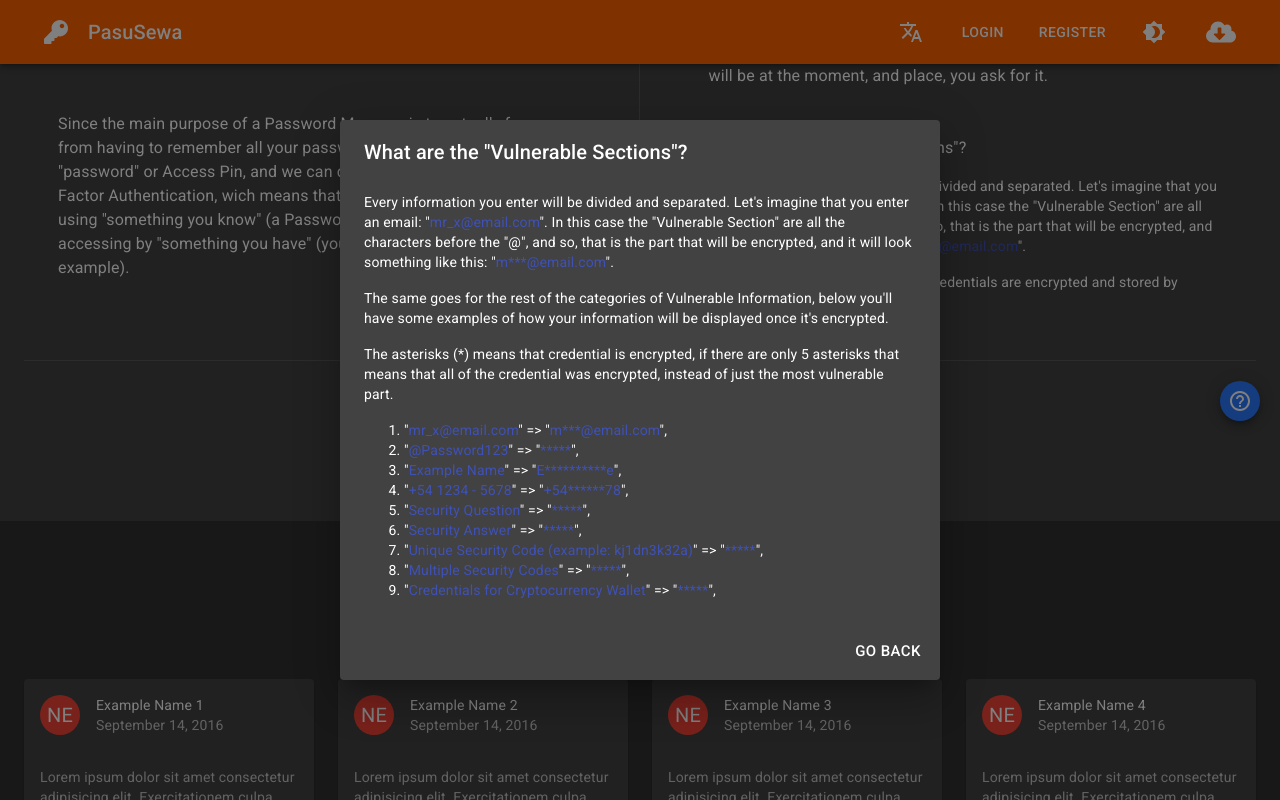
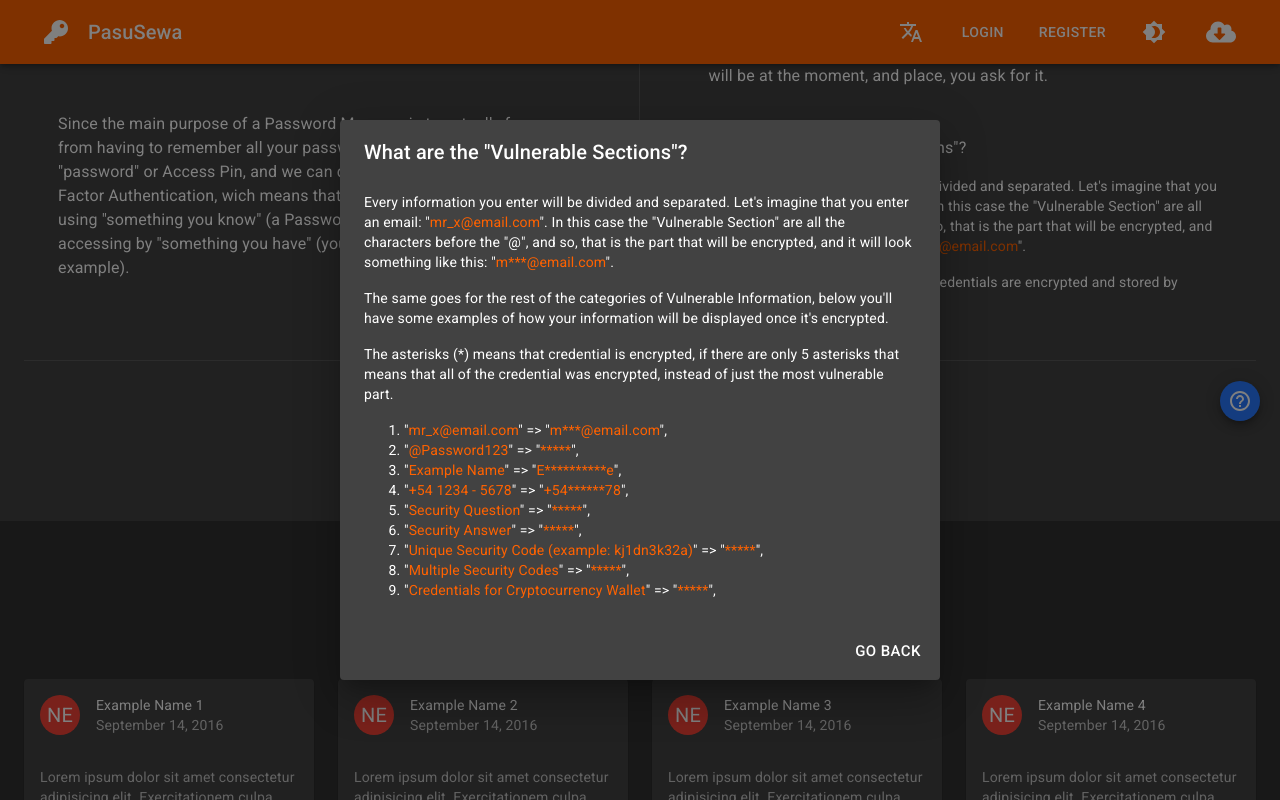
Before and after one commit to TheMrCorvy/Desktop-Frontend, a React (Create React App) app: page / in a window 1280 px wide. Both pictures are taken after a click on the button 1240 px from the left and 1798 px from the top of the page. Shown: the part 1398-2198 px from the top of the page. Built offline with nearby package versions, Linux system fonts and the light colour scheme.

Commit message:
fixed the text color bug on about section

```diff
--- a/src/components/Sections/About/index.tsx
+++ b/src/components/Sections/About/index.tsx
@@ -2,7 +2,7 @@ import React, { FC } from "react"
 
 import { Container, Grid, Typography, Hidden, Divider } from "@material-ui/core"
 
-import { makeStyles } from "@material-ui/core/styles"
+import { makeStyles, createStyles, Theme } from "@material-ui/core/styles"
 
 import { useSelector } from "react-redux"
 import { RootState } from "../../../redux/store"
@@ -13,7 +13,8 @@ import * as es from "../../../lang/es.json"
 
 import DialogComponent from "../../Dialog"
 
-const useStyles = makeStyles({
+const useStyles = makeStyles((theme: Theme) =>
+	createStyles({
 		container: {
 			marginTop: "10rem",
 			paddingBottom: "10rem",
@@ -30,7 +31,11 @@ const useStyles = makeStyles({
 			bottom: 100,
 			right: 20,
 		},
+		primaryColor: {
+			color: theme.palette.primary.main,
+		},
 	})
+)
 
 const About: FC = () => {
 	const { lng } = useSelector((state: RootState) => state.lng)
@@ -67,11 +72,19 @@ const About: FC = () => {
 						</Typography>
 						<Typography variant="body2" paragraph>
 							{translate("about_texts", lng, 3)}"
-							<Typography component="span" variant="body2" color="primary">
+							<Typography
+								component="span"
+								variant="body2"
+								className={classes.primaryColor}
+							>
 								{translate("encryption_examples", lng, 0)}
 							</Typography>
 							". {translate("about_texts", lng, 4)}"
-							<Typography component="span" variant="body2" color="primary">
+							<Typography
+								component="span"
+								variant="body2"
+								className={classes.primaryColor}
+							>
 								{translate("encrypted_examples", lng, 0)}
 							</Typography>
 							".
@@ -90,12 +103,20 @@ const About: FC = () => {
 					<>
 						<Typography variant="body2" paragraph>
 							{translate("about_texts", lng, 3)}"
-							<Typography component="span" variant="body2" color="primary">
+							<Typography
+								component="span"
+								variant="body2"
+								className={classes.primaryColor}
+							>
 								{translate("encryption_examples", lng, 0)}
 							</Typography>
 							"{". "}
 							{translate("about_texts", lng, 4)}"
-							<Typography component="span" variant="body2" color="primary">
+							<Typography
+								component="span"
+								variant="body2"
+								className={classes.primaryColor}
+							>
 								{translate("encrypted_examples", lng, 0)}
 							</Typography>
 							".
@@ -107,14 +128,14 @@ const About: FC = () => {
 							{translate("about_texts", lng, 7)}
 						</Typography>
 						<ol>
-							{es.encryption_examples.map((el, index) => (
+							{es.encryption_examples.map((element, index) => (
 								<li key={index}>
 									<span>
 										"
 										<Typography
 											component="span"
 											variant="body2"
-											color="primary"
+											className={classes.primaryColor}
 										>
 											{translate("encryption_examples", lng, index)}
 										</Typography>
@@ -122,7 +143,7 @@ const About: FC = () => {
 										<Typography
 											component="span"
 											variant="body2"
-											color="primary"
+											className={classes.primaryColor}
 										>
 											{translate("encrypted_examples", lng, index)}
 										</Typography>
--- a/src/components/staticData.ts
+++ b/src/components/staticData.ts
@@ -5,6 +5,7 @@ export type TwoFactorAppsType = {
 	bodyText: string
 	linkAppleStore: string
 	linkPlayStore: string
+	linkOfficialPage?: string
 }
 
 export const recommendedTwoFactorApps = (lang: string): TwoFactorAppsType[] => {
```
Lines whose indentation alone changed are shown as unchanged.
